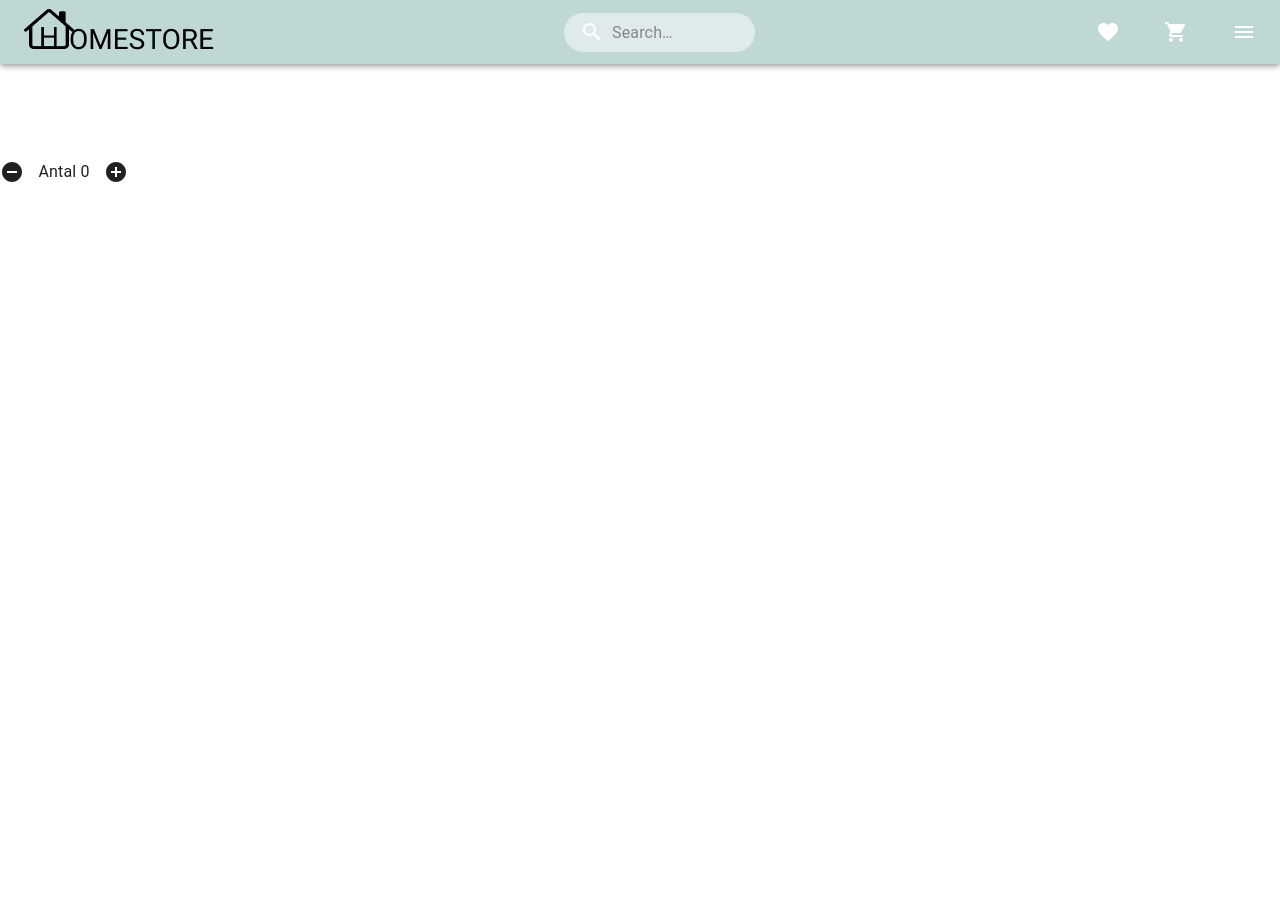
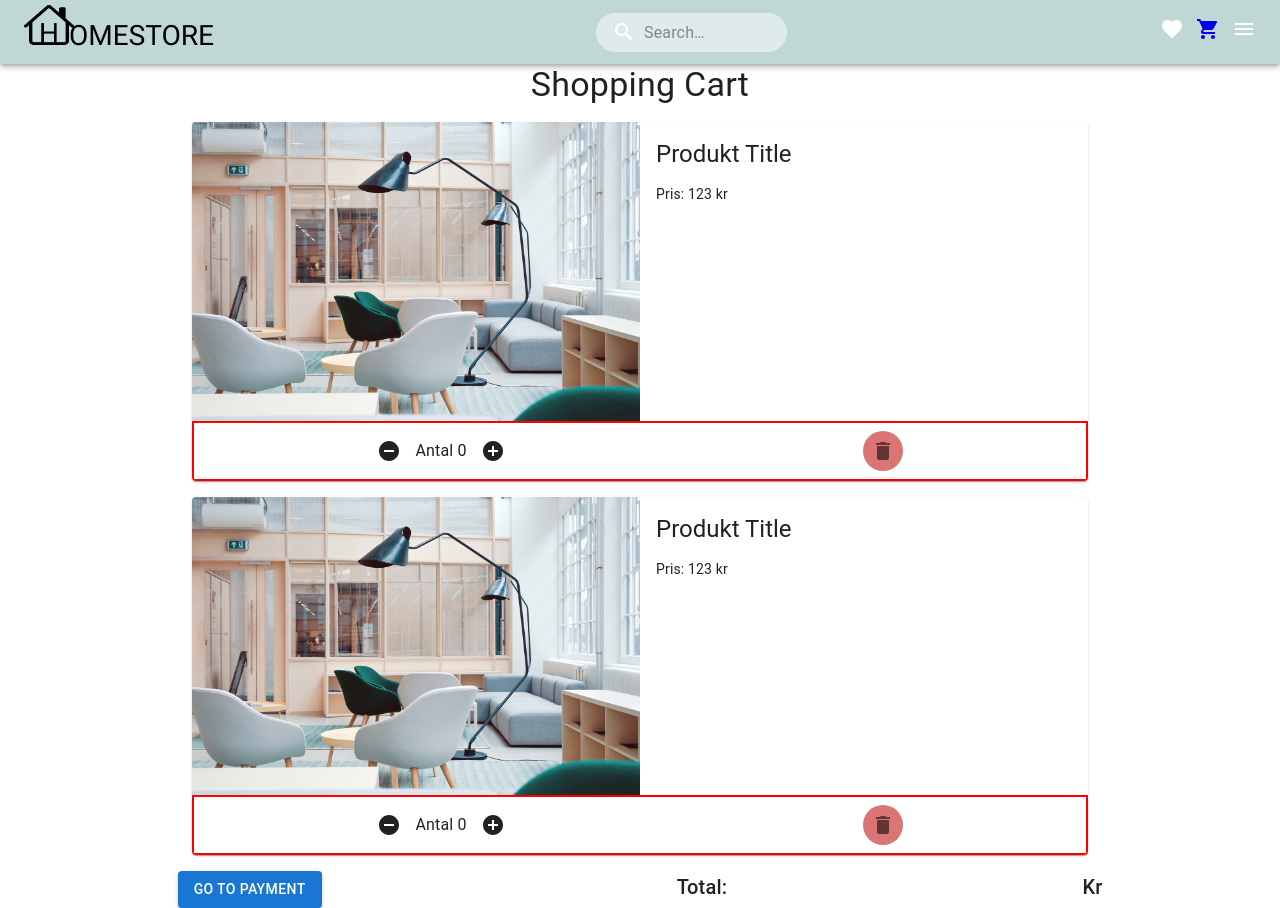
Before and after one commit to Vacannot/HomeStore, a React app: page /cartpage in a window 1280 px wide. Before the commit the page ends 800 px from the top, so only its background shows below. Built offline with nearby package versions, Linux system fonts and the light colour scheme.

Commit message:
Created cartPage and route Fixes #13

```diff
--- a/src/components/cartItemCard.tsx
+++ b/src/components/cartItemCard.tsx
@@ -13,23 +13,21 @@ import DeleteIcon from '@mui/icons-material/Delete';
 function CartItemCard() {
     const [price, setPrice] = useState(123)
     return(
-        <Card sx={{width:345, marginLeft: "10rem"}}>
-            <CardMedia
-                    component="img"
-                    height="140"
-                    image={image}
-                    alt="placeholder"
-            />
+        <Card sx={rootCardStyle}>
+            <div style={{display: "flex"}}>
+                <CardMedia sx={CardMediaStyle}  component="img" image={image} alt="placeholder"/>
                 <CardContent>
                     <Typography gutterBottom variant="h5" component="div">Produkt Title</Typography>
                     <Typography variant="body2" color="GrayText.secondary">
                         <p>Pris: {price} kr</p>
                     </Typography>
                  </CardContent>
+            </div>
+
 
             <CardActions sx={CardActionsStyle}>
                 <QuantityCounter/>
-                <IconButton color="error" aria-label="remove item from cart">
+                <IconButton sx={{backgroundColor: "#DB7575"}} aria-label="remove item from cart">
                     <DeleteIcon />
                 </IconButton>
             </CardActions>
@@ -37,9 +35,21 @@ function CartItemCard() {
     )
 }
 
+const rootCardStyle: CSSProperties = {
+    width:"70%",
+    margin: "1rem auto",
+    display: "flex",
+    flexDirection: "column"
+
+}
 const CardActionsStyle: CSSProperties = {
     border: "2px solid red",
     display: "flex",
     justifyContent: "space-around"
 }
+const CardMediaStyle: CSSProperties = {
+     height: "100%",
+     width: "50%"
+}
+
 export default CartItemCard;
--- a/src/components/header.tsx
+++ b/src/components/header.tsx
@@ -13,6 +13,7 @@ import Search from './search';
 import Logo from './logo';
 import { useTheme } from '@mui/material/styles';
 import useMediaQuery from '@mui/material/useMediaQuery';
+import { Link } from 'react-router-dom';
 
 
 
@@ -32,11 +33,15 @@ function Header() {
         <CssBaseline/>
             <AppBar >
                 <Toolbar variant="regular" sx={toolbarStyle}>
-                    <Logo />
+                   <Link to="/">
+                       <Logo />
+                   </Link>
                     <Search />
                     <div style={iconsDivStyle}>
                         <FavoriteIcon />
-                        <ShoppingCartIcon />
+                        <Link to='/cartpage'>
+                            <ShoppingCartIcon />
+                        </Link>
                         <MenuIcon />
                     </div>
                 </Toolbar>
@@ -48,7 +53,7 @@ function Header() {
 
 const iconsDivStyle: CSSProperties = {
     display: "flex",
-    width: "10rem",
+    width: "6rem",
     justifyContent: "space-between"
 }
 
--- a/src/components/quantityCounter.tsx
+++ b/src/components/quantityCounter.tsx
@@ -22,7 +22,6 @@ function QuantityCounter() {
 }
 
 const iconsDivStyle: CSSProperties = {
-    marginTop: "10rem",
     display: "flex",
     flexDirection: "row",
     justifyContent: "space-between",
--- a/src/layout/layout.tsx
+++ b/src/layout/layout.tsx
@@ -1,17 +1,20 @@
 import React, { CSSProperties } from 'react';
-import { Switch } from 'react-router-dom';
+import { Switch, Route } from 'react-router-dom';
 import Header from '../components/header';
 import Banner from '../components/Banner';
 import QuantityCounter from '../components/quantityCounter';
+import CartPage from '../pages/cartPage';
 
 function Layout() {
 	return (
 		<div style={rootStyle}>
+			<Header />
 			<Switch>
-				<Header />
-				<Banner></Banner>
+				{/* <Route path="/" exact/> */}
+				<Route path="/cartpage" component={CartPage} />
+				<Banner/> {/* Ska läggas i startpage */}
 			</Switch>
-			<QuantityCounter />
+
 		</div>
 	);
 }
--- /dev/null
+++ b/src/pages/cartPage.tsx
@@ -0,0 +1,37 @@
+
+
+import { Button, Typography } from "@mui/material";
+import React, { CSSProperties } from "react";
+import CartItemCard from "../components/cartItemCard";
+import Header from "../components/header";
+
+
+function CartPage() {
+    return(
+        <div style={rootStyle}>
+            <Typography align="center" variant="h4">Shopping Cart</Typography>
+            <CartItemCard/>
+            <CartItemCard/>
+
+            <div style={{display: "flex", flexDirection: "row", justifyContent: "space-around"}}>
+                <Button variant="contained">GO TO PAYMENT</Button>
+                <Typography variant="h6">
+                    Total:
+                </Typography>
+                <Typography variant="h6">
+                    Kr
+                </Typography>
+            </div>
+
+        </div>
+
+
+
+    )
+}
+
+const rootStyle: CSSProperties = {
+    marginTop: "4rem",
+}
+
+export default CartPage;
```
Lines whose indentation alone changed are shown as unchanged.
